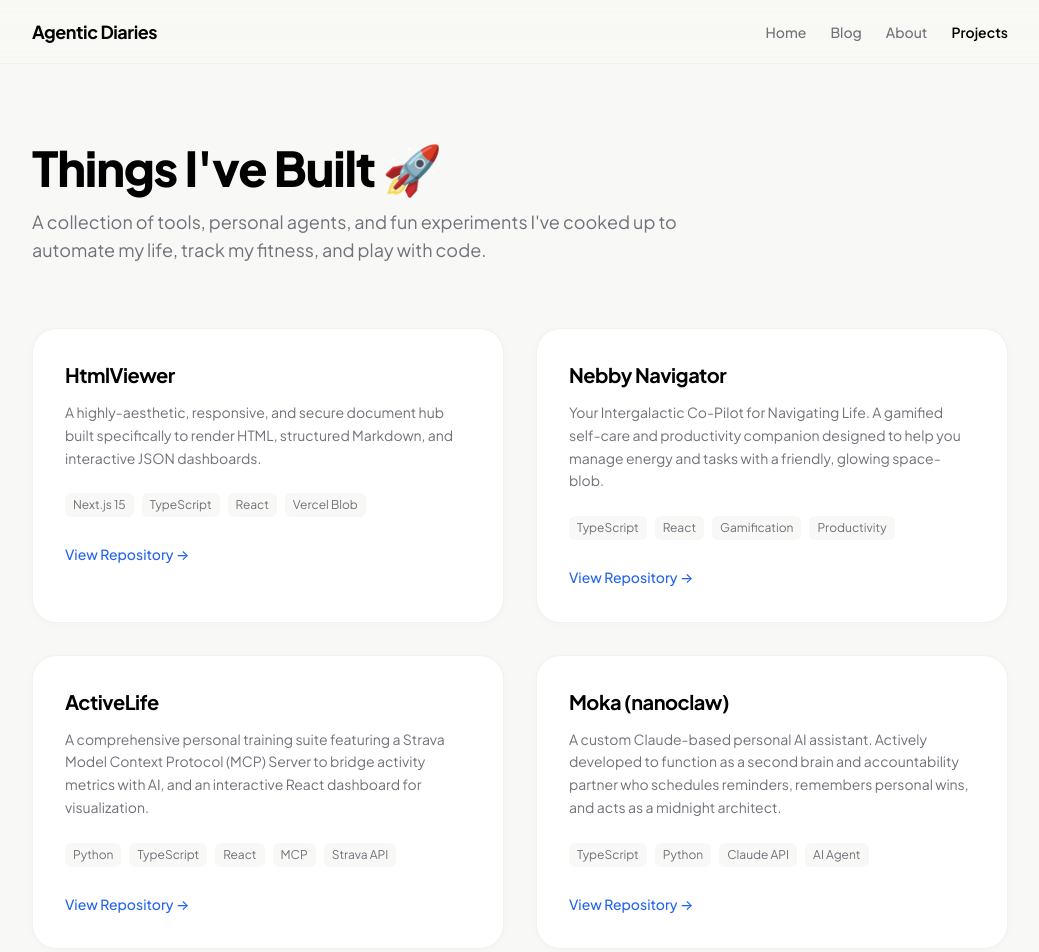
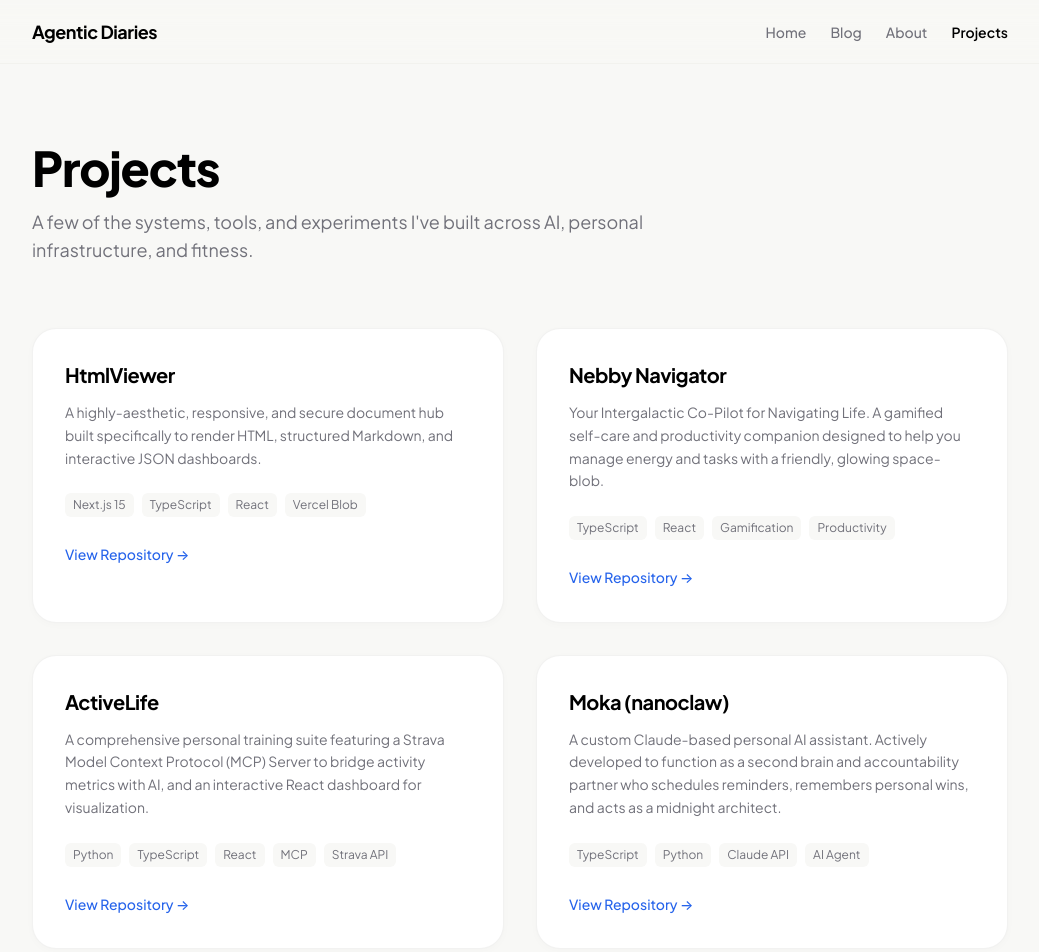
Before and after one commit to mmaryam2020/blog, an Astro site: page /projects in a window 1280 px wide. Shown: the whole page, without its empty margins (120-1159 px from the left). Built offline with nearby package versions, Linux system fonts and the light colour scheme; Astro itself is replaced by a stand-in of ours.

Commit message:
Refine projects page intro

```diff
--- a/src/pages/projects.astro
+++ b/src/pages/projects.astro
@@ -36,15 +36,15 @@ const projects: Project[] = [
   },
 ];
 ---
-<Layout title="Projects | Agentic Building Diaries">
+<Layout title="Projects | Agentic Diaries">
   <Navbar />
   <main class="flex-1 w-full max-w-5xl mx-auto px-6 py-20">
     <div class="mb-16">
       <h1 class="text-4xl md:text-5xl font-extrabold tracking-tight text-primary mb-4">
-        Things I've Built 🚀
+        Projects
       </h1>
       <p class="text-lg text-muted-foreground max-w-2xl">
-        A collection of tools, personal agents, and fun experiments I've cooked up to automate my life, track my fitness, and play with code.
+        A few of the systems, tools, and experiments I've built across AI, personal infrastructure, and fitness.
       </p>
     </div>
 
```
